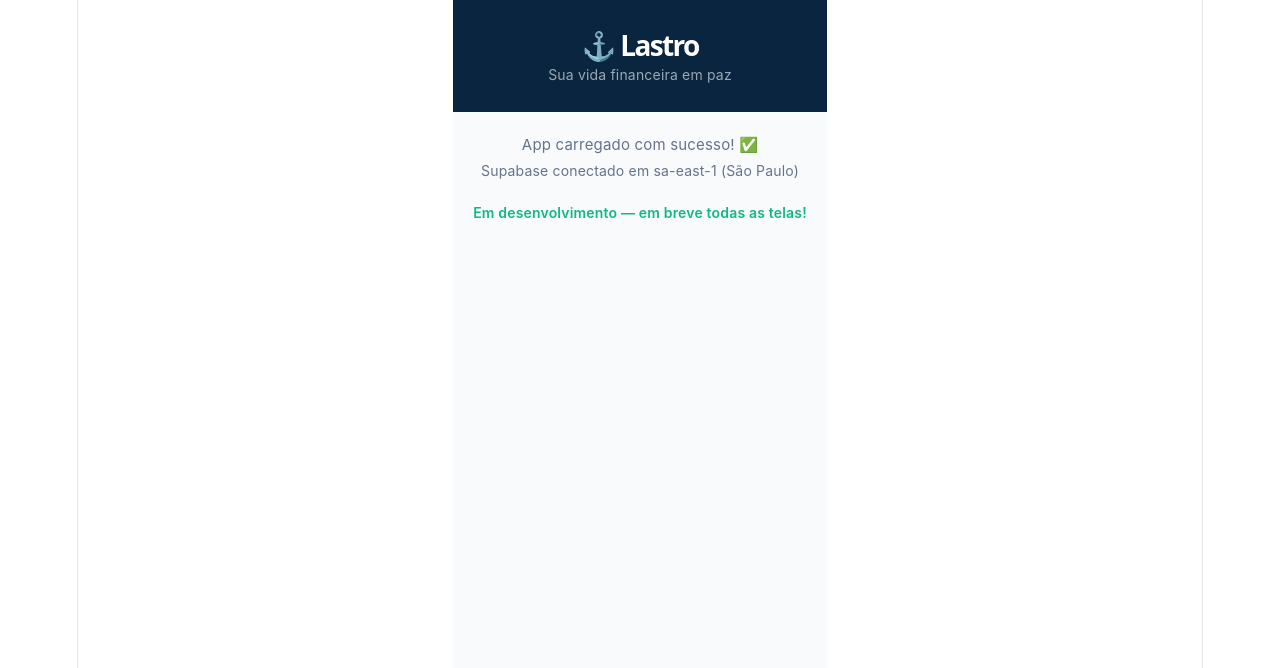
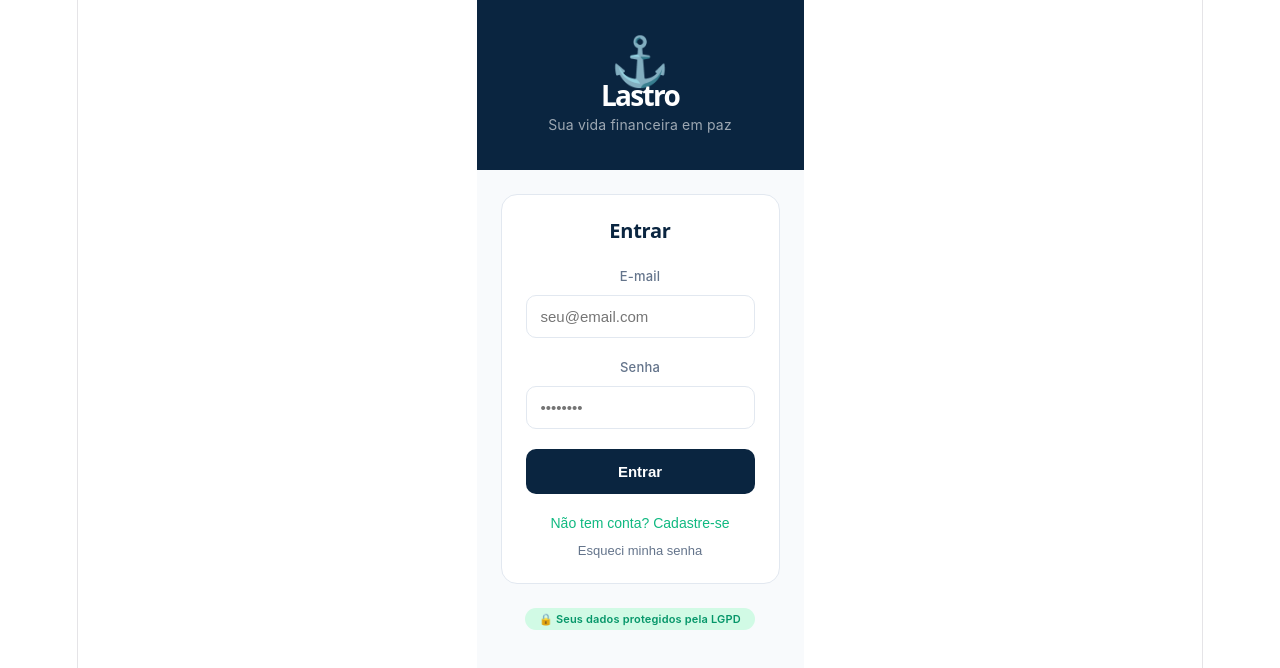
Before and after one commit to gleniosilva-star/lastro-app, a React (Vite) app: page / in a window 1280 px wide. Shown: the top 668 px of the page. Built offline with nearby package versions, Linux system fonts and the light colour scheme; no server answers.

Commit message:
feat: tela de login com autenticacao Supabase

```diff
--- a/src/App.tsx
+++ b/src/App.tsx
@@ -1,21 +1,55 @@
-const COLORS = {
-  navy: "#0A2540",
-  emerald: "#10B981",
-  bg: "#F8FAFC",
-  muted: "#64748B",
-};
+import { useState, useEffect } from "react";
+import { supabase } from "./lib/supabase";
+import Auth from "./pages/Auth";
 
 export default function App() {
+  const [session, setSession] = useState<any>(null);
+  const [loading, setLoading] = useState(true);
+
+  useEffect(() => {
+    supabase.auth.getSession().then(({ data: { session } }) => {
+      setSession(session);
+      setLoading(false);
+    });
+
+    const { data: { subscription } } = supabase.auth.onAuthStateChange((_event, session) => {
+      setSession(session);
+    });
+
+    return () => subscription.unsubscribe();
+  }, []);
+
+  if (loading) {
+    return (
+      <div style={{ maxWidth: 430, margin: "0 auto", minHeight: "100vh", display: "flex", alignItems: "center", justifyContent: "center", fontFamily: "Inter, sans-serif", background: "#F8FAFC" }}>
+        <div style={{ textAlign: "center" }}>
+          <div style={{ fontSize: 48 }}>⚓</div>
+          <p style={{ color: "#64748B", marginTop: 12 }}>Carregando...</p>
+        </div>
+      </div>
+    );
+  }
+
+  if (!session) {
+    return <Auth />;
+  }
+
   return (
-    <div style={{ maxWidth: 430, margin: "0 auto", background: COLORS.bg, minHeight: "100vh", fontFamily: "Inter, sans-serif" }}>
-      <div style={{ background: COLORS.navy, padding: "32px 20px 24px" }}>
+    <div style={{ maxWidth: 430, margin: "0 auto", minHeight: "100vh", fontFamily: "Inter, sans-serif", background: "#F8FAFC" }}>
+      <div style={{ background: "#0A2540", padding: "32px 20px 24px" }}>
         <h1 style={{ color: "#fff", fontSize: 28, fontWeight: 700, margin: 0 }}>⚓ Lastro</h1>
-        <p style={{ color: "rgba(255,255,255,0.6)", margin: "4px 0 0", fontSize: 14 }}>Sua vida financeira em paz</p>
+        <p style={{ color: "rgba(255,255,255,0.6)", margin: "4px 0 0", fontSize: 14 }}>
+          Olá, {session.user.email} 👋
+        </p>
       </div>
       <div style={{ padding: 20 }}>
-        <p style={{ color: COLORS.muted, fontSize: 15 }}>App carregado com sucesso! ✅</p>
-        <p style={{ color: COLORS.muted, fontSize: 14 }}>Supabase conectado em sa-east-1 (São Paulo)</p>
-        <p style={{ color: COLORS.emerald, fontSize: 14, marginTop: 16, fontWeight: 600 }}>Em desenvolvimento — em breve todas as telas!</p>
+        <p style={{ color: "#64748B", fontSize: 15 }}>Dashboard em construção... 🚧</p>
+        <button
+          onClick={() => supabase.auth.signOut()}
+          style={{ marginTop: 16, padding: "10px 20px", borderRadius: 10, border: "none", background: "#E11D48", color: "#fff", fontWeight: 600, cursor: "pointer" }}
+        >
+          Sair
+        </button>
       </div>
     </div>
   );
--- /dev/null
+++ b/src/lib/supabase.ts
@@ -0,0 +1,12 @@
+import { createClient } from '@supabase/supabase-js'
+
+const supabaseUrl = import.meta.env.VITE_SUPABASE_URL
+const supabaseAnonKey = import.meta.env.VITE_SUPABASE_ANON_KEY
+
+export const supabase = createClient(supabaseUrl, supabaseAnonKey, {
+  auth: {
+    autoRefreshToken: true,
+    persistSession: true,
+    storageKey: 'lastro-auth',
+  },
+})
--- /dev/null
+++ b/src/pages/Auth.tsx
@@ -0,0 +1,139 @@
+import { useState } from "react";
+import { supabase } from "../lib/supabase";
+
+const COLORS = {
+  navy: "#0A2540",
+  emerald: "#10B981",
+  emeraldDark: "#059669",
+  destructive: "#E11D48",
+  muted: "#64748B",
+  border: "#E2E8F0",
+  bg: "#F8FAFC",
+};
+
+export default function Auth() {
+  const [mode, setMode] = useState<"login" | "cadastro" | "recuperar">("login");
+  const [email, setEmail] = useState("");
+  const [password, setPassword] = useState("");
+  const [name, setName] = useState("");
+  const [loading, setLoading] = useState(false);
+  const [message, setMessage] = useState("");
+  const [error, setError] = useState("");
+
+  const handleSubmit = async () => {
+    setLoading(true);
+    setError("");
+    setMessage("");
+
+    if (mode === "login") {
+      const { error } = await supabase.auth.signInWithPassword({ email, password });
+      if (error) setError("E-mail ou senha incorretos.");
+    } else if (mode === "cadastro") {
+      const { error } = await supabase.auth.signUp({
+        email,
+        password,
+        options: { data: { full_name: name } },
+      });
+      if (error) setError("Erro ao criar conta. Tente outro e-mail.");
+      else setMessage("Conta criada! Verifique seu e-mail para confirmar.");
+    } else {
+      const { error } = await supabase.auth.resetPasswordForEmail(email);
+      if (error) setError("Erro ao enviar e-mail.");
+      else setMessage("E-mail de recuperação enviado!");
+    }
+    setLoading(false);
+  };
+
+  return (
+    <div style={{ maxWidth: 430, margin: "0 auto", minHeight: "100vh", background: COLORS.bg, fontFamily: "Inter, sans-serif", display: "flex", flexDirection: "column" }}>
+      {/* Header */}
+      <div style={{ background: COLORS.navy, padding: "48px 24px 32px", textAlign: "center" }}>
+        <div style={{ fontSize: 48 }}>⚓</div>
+        <h1 style={{ color: "#fff", fontSize: 28, fontWeight: 700, margin: "8px 0 4px" }}>Lastro</h1>
+        <p style={{ color: "rgba(255,255,255,0.6)", margin: 0, fontSize: 14 }}>Sua vida financeira em paz</p>
+      </div>
+
+      {/* Form */}
+      <div style={{ padding: 24, flex: 1 }}>
+        <div style={{ background: "#fff", borderRadius: 16, padding: 24, border: `0.5px solid ${COLORS.border}` }}>
+          <h2 style={{ margin: "0 0 20px", fontSize: 20, fontWeight: 700, color: COLORS.navy }}>
+            {mode === "login" ? "Entrar" : mode === "cadastro" ? "Criar conta" : "Recuperar senha"}
+          </h2>
+
+          {mode === "cadastro" && (
+            <div style={{ marginBottom: 16 }}>
+              <label style={{ fontSize: 13, fontWeight: 500, color: COLORS.muted, display: "block", marginBottom: 6 }}>Nome completo</label>
+              <input
+                value={name}
+                onChange={e => setName(e.target.value)}
+                placeholder="Glenio José"
+                style={{ width: "100%", padding: "12px 14px", borderRadius: 10, border: `0.5px solid ${COLORS.border}`, fontSize: 15, boxSizing: "border-box", outline: "none" }}
+              />
+            </div>
+          )}
+
+          <div style={{ marginBottom: 16 }}>
+            <label style={{ fontSize: 13, fontWeight: 500, color: COLORS.muted, display: "block", marginBottom: 6 }}>E-mail</label>
+            <input
+              type="email"
+              value={email}
+              onChange={e => setEmail(e.target.value)}
+              placeholder="seu@email.com"
+              style={{ width: "100%", padding: "12px 14px", borderRadius: 10, border: `0.5px solid ${COLORS.border}`, fontSize: 15, boxSizing: "border-box", outline: "none" }}
+            />
+          </div>
+
+          {mode !== "recuperar" && (
+            <div style={{ marginBottom: 20 }}>
+              <label style={{ fontSize: 13, fontWeight: 500, color: COLORS.muted, display: "block", marginBottom: 6 }}>Senha</label>
+              <input
+                type="password"
+                value={password}
+                onChange={e => setPassword(e.target.value)}
+                placeholder="••••••••"
+                style={{ width: "100%", padding: "12px 14px", borderRadius: 10, border: `0.5px solid ${COLORS.border}`, fontSize: 15, boxSizing: "border-box", outline: "none" }}
+              />
+            </div>
+          )}
+
+          {error && <p style={{ color: COLORS.destructive, fontSize: 13, marginBottom: 12 }}>⚠️ {error}</p>}
+          {message && <p style={{ color: COLORS.emerald, fontSize: 13, marginBottom: 12 }}>✅ {message}</p>}
+
+          <button
+            onClick={handleSubmit}
+            disabled={loading}
+            style={{ width: "100%", padding: "14px", borderRadius: 10, border: "none", background: loading ? COLORS.muted : COLORS.navy, color: "#fff", fontSize: 15, fontWeight: 600, cursor: loading ? "not-allowed" : "pointer" }}
+          >
+            {loading ? "Aguarde..." : mode === "login" ? "Entrar" : mode === "cadastro" ? "Criar conta" : "Enviar e-mail"}
+          </button>
+
+          {/* Links */}
+          <div style={{ marginTop: 20, textAlign: "center", display: "flex", flexDirection: "column", gap: 10 }}>
+            {mode === "login" && (
+              <>
+                <button onClick={() => setMode("cadastro")} style={{ background: "none", border: "none", cursor: "pointer", color: COLORS.emerald, fontSize: 14, fontWeight: 500 }}>
+                  Não tem conta? Cadastre-se
+                </button>
+                <button onClick={() => setMode("recuperar")} style={{ background: "none", border: "none", cursor: "pointer", color: COLORS.muted, fontSize: 13 }}>
+                  Esqueci minha senha
+                </button>
+              </>
+            )}
+            {mode !== "login" && (
+              <button onClick={() => setMode("login")} style={{ background: "none", border: "none", cursor: "pointer", color: COLORS.emerald, fontSize: 14, fontWeight: 500 }}>
+                ← Voltar para o login
+              </button>
+            )}
+          </div>
+        </div>
+
+        {/* LGPD badge */}
+        <div style={{ textAlign: "center", marginTop: 20 }}>
+          <span style={{ background: "#D1FAE5", color: COLORS.emeraldDark, fontSize: 11, fontWeight: 600, padding: "4px 14px", borderRadius: 99 }}>
+            🔒 Seus dados protegidos pela LGPD
+          </span>
+        </div>
+      </div>
+    </div>
+  );
+}
```
